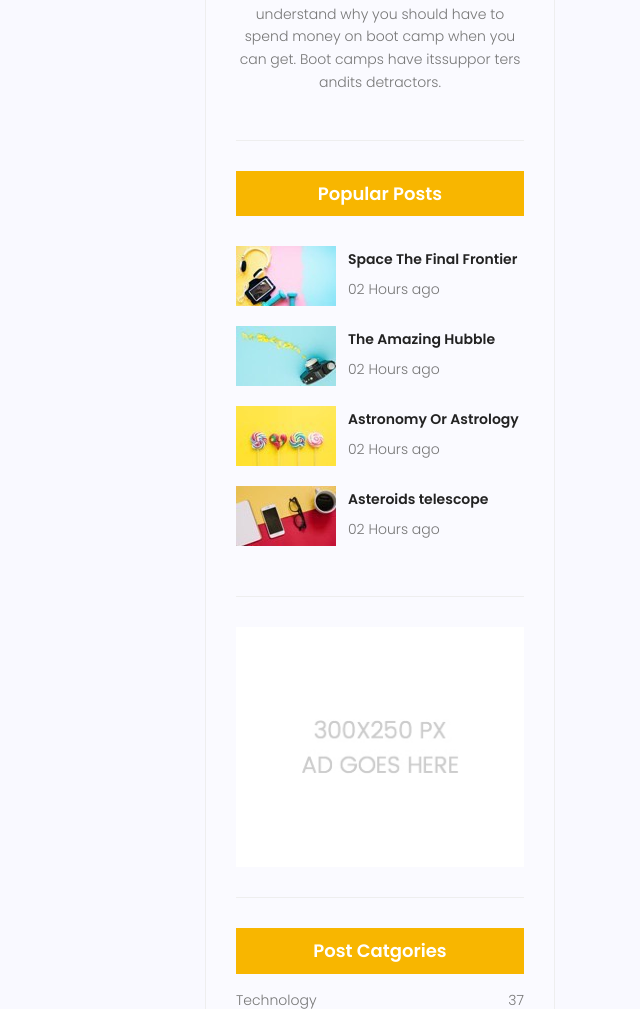
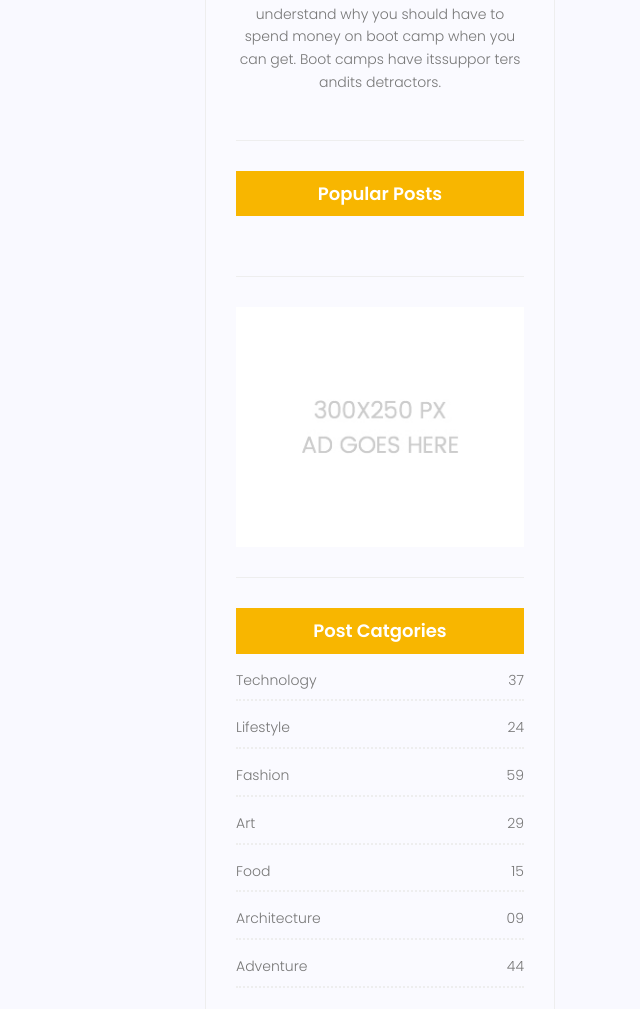
Before and after one commit to BehnamGolmohammadi/Traning_website, a Django app: page /blog/ in a window 1280 px wide. Shown: the part 1511-2520 px from the top of the page, without its empty margins (640-1280 px from the left). Run offline with Django 3.2, Linux system fonts and the light colour scheme; data that the repository does not hold is empty; some libraries are stand-ins or nearby versions.

Commit message:
use custom truncateword and move popular post field
use custom truncateword by create it in blog_tag template

move popular post field for use it in separate html page

```diff
--- a/templates/blog/blog-home.html
+++ b/templates/blog/blog-home.html
@@ -1,5 +1,6 @@
 {%extends 'base.html'%}
 {%load static%}
+{%load blog_tags%}
 
 {%block content%}
 <!-- start banner Area -->
@@ -116,7 +117,7 @@
 							<h3>{{post.Title}}</h3>
 						</a>
 						<p class="excert">
-							{{post.Content|truncatewords:35}}
+							{{ post.Content|Short_Content:35 }}
 						</p>
 						<a href="{% url 'blog:single' pid=post.id %}" class="primary-btn">View More</a>
 					</div>
@@ -156,55 +157,7 @@
 						</form>
 					</div>
 					{% include 'blog/blog-Author.html' %}
-					<div class="single-sidebar-widget popular-post-widget">
-						<h4 class="popular-title">Popular Posts</h4>
-						<div class="popular-post-list">
-							<div class="single-post-list d-flex flex-row align-items-center">
-								<div class="thumb">
-									<img class="img-fluid" src="{% static 'img/blog/pp1.jpg' %}" alt="">
-								</div>
-								<div class="details">
-									<a href="blog-single.html">
-										<h6>Space The Final Frontier</h6>
-									</a>
-									<p>02 Hours ago</p>
-								</div>
-							</div>
-							<div class="single-post-list d-flex flex-row align-items-center">
-								<div class="thumb">
-									<img class="img-fluid" src="{% static 'img/blog/pp2.jpg' %}" alt="">
-								</div>
-								<div class="details">
-									<a href="blog-single.html">
-										<h6>The Amazing Hubble</h6>
-									</a>
-									<p>02 Hours ago</p>
-								</div>
-							</div>
-							<div class="single-post-list d-flex flex-row align-items-center">
-								<div class="thumb">
-									<img class="img-fluid" src="{% static 'img/blog/pp3.jpg' %}" alt="">
-								</div>
-								<div class="details">
-									<a href="blog-single.html">
-										<h6>Astronomy Or Astrology</h6>
-									</a>
-									<p>02 Hours ago</p>
-								</div>
-							</div>
-							<div class="single-post-list d-flex flex-row align-items-center">
-								<div class="thumb">
-									<img class="img-fluid" src="{% static 'img/blog/pp4.jpg' %}" alt="">
-								</div>
-								<div class="details">
-									<a href="blog-single.html">
-										<h6>Asteroids telescope</h6>
-									</a>
-									<p>02 Hours ago</p>
-								</div>
-							</div>
-						</div>
-					</div>
+					{% popularposts %}
 					{% include 'blog/blog-Ads.html'%}
 					<div class="single-sidebar-widget post-category-widget">
 						<h4 class="category-title">Post Catgories</h4>
```
